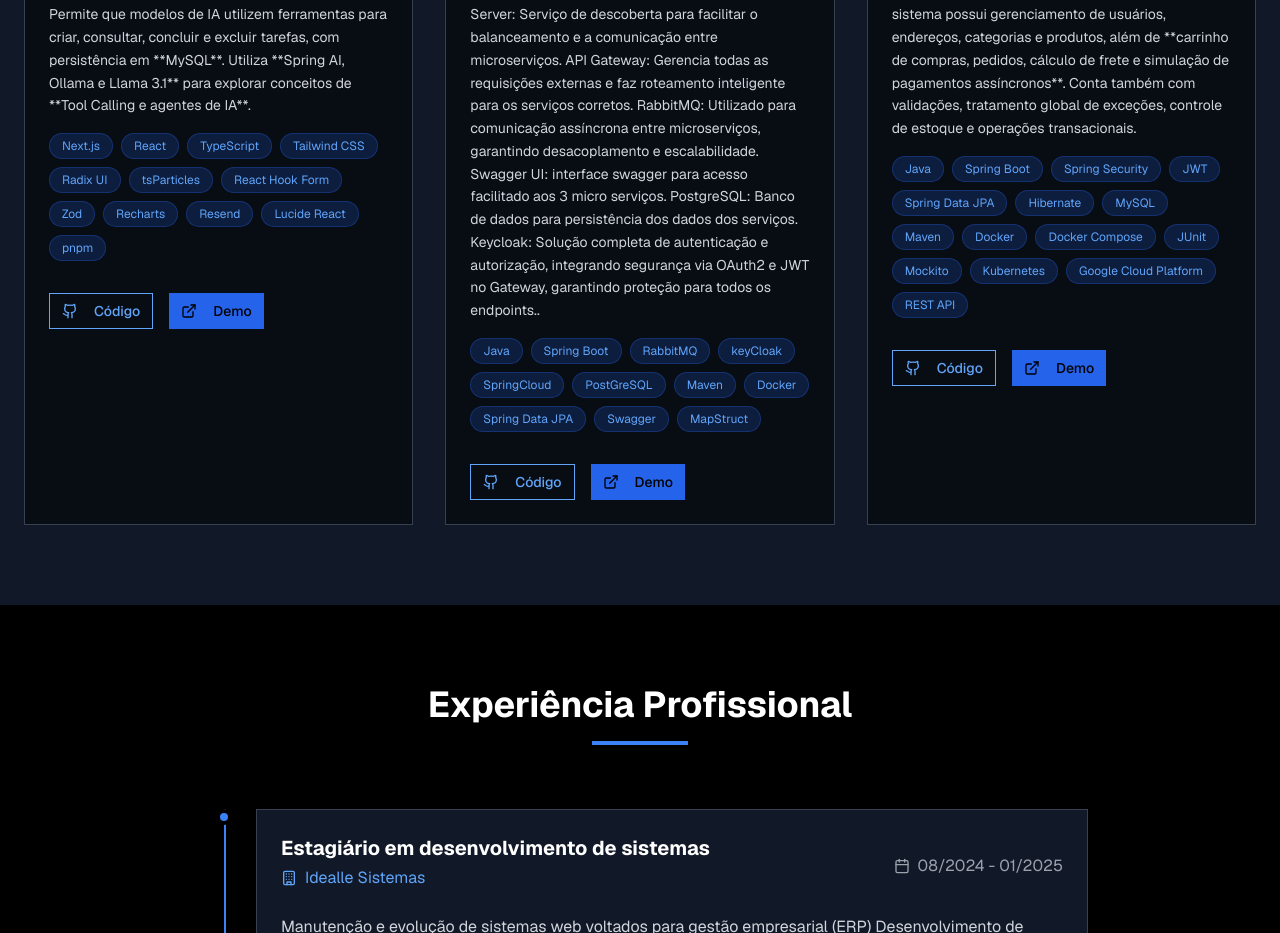
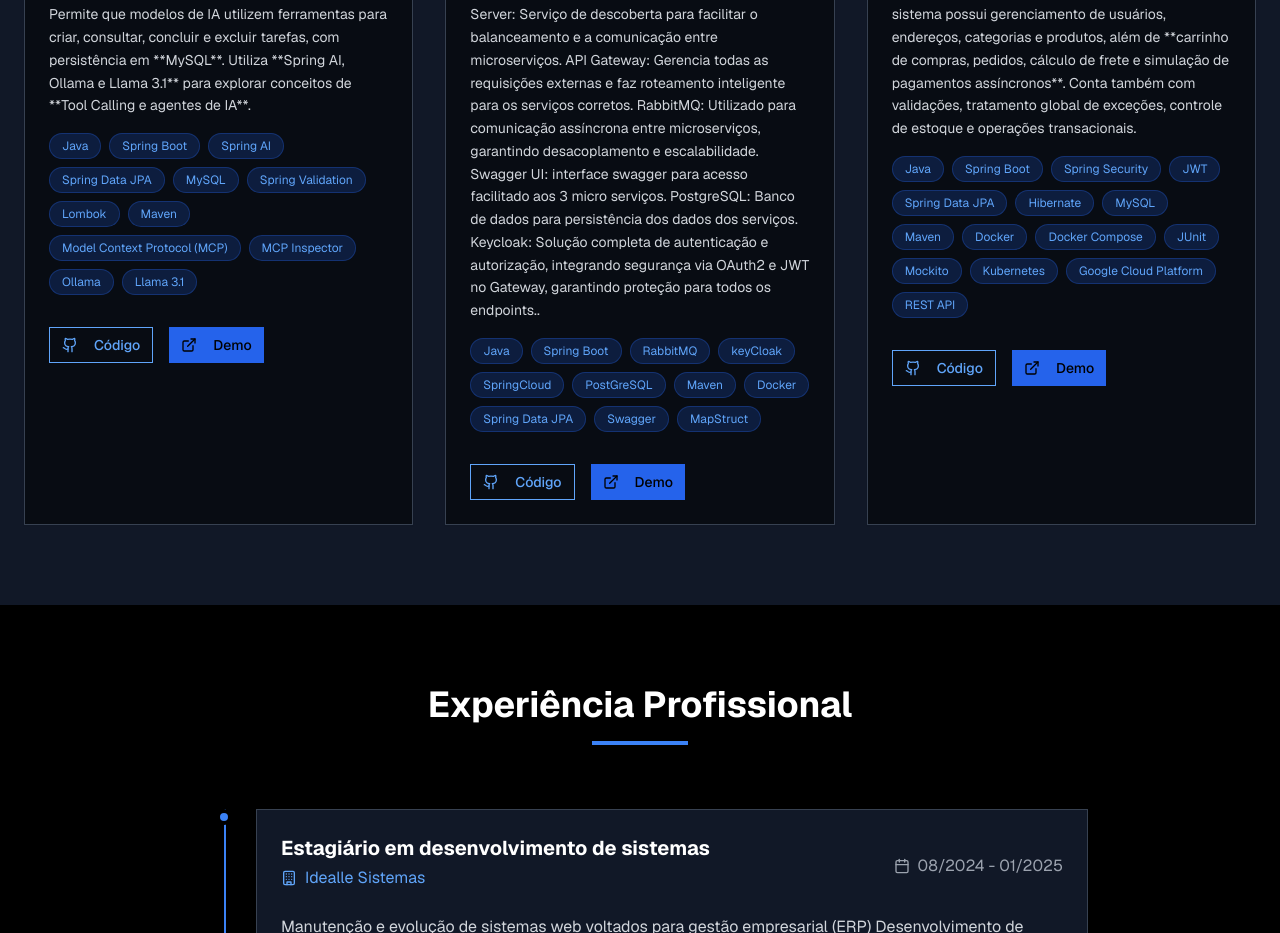
Before and after one commit to guidev1911/Meu-Portifolio, a Next.js app: page / in a window 1280 px wide. Shown: the part 2640-3573 px from the top of the page. Built offline with nearby package versions, Linux system fonts and the light colour scheme.

Commit message:
tecnologias projeto AI-Productivity-Hub

```diff
--- a/components/projects-section.tsx
+++ b/components/projects-section.tsx
@@ -10,7 +10,7 @@ export function ProjectsSection() {
       title: "AI-Productivity-Hub",
       description:
         "Plataforma de produtividade desenvolvida com **Java e Spring Boot**, integrada a **Inteligência Artificial através do Model Context Protocol (MCP)**. Permite que modelos de IA utilizem ferramentas para criar, consultar, concluir e excluir tarefas, com persistência em **MySQL**. Utiliza **Spring AI, Ollama e Llama 3.1** para explorar conceitos de **Tool Calling e agentes de IA**.",
-      technologies: ["Next.js","React","TypeScript","Tailwind CSS","Radix UI","tsParticles","React Hook Form","Zod","Recharts","Resend","Lucide React","pnpm"],
+      technologies: ["Java","Spring Boot", "Spring AI", "Spring Data JPA", "MySQL","Spring Validation","Lombok","Maven","Model Context Protocol (MCP)","MCP Inspector","Ollama","Llama 3.1"],
       github: "https://github.com/guidev1911/AI-Productivity-Hub",
       demo: "/images/AI-Productivity-Hub.png",
       image: "/images/AI-Productivity-Hub.png",
```
